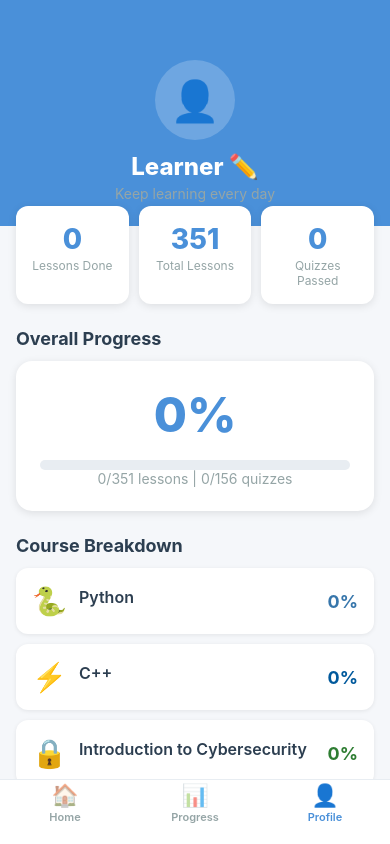
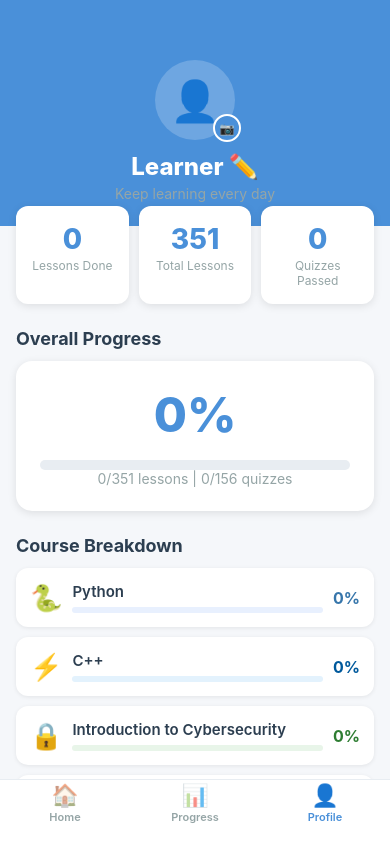
Before and after one commit to ogc16/lms-app, a React Native app: screen /Profile in a window 390 px wide. Built offline with nearby package versions, Linux system fonts and the light colour scheme.

Commit message:
Add profile picture picker with expo-image-picker

```diff
--- a/package.json
+++ b/package.json
@@ -11,6 +11,7 @@
     "babel-preset-expo": "~54.0.10",
     "check": "^1.0.0",
     "expo": "~54.0.0",
+    "expo-image-picker": "~17.0.11",
     "expo-print": "~15.0.8",
     "expo-sharing": "~14.0.8",
     "expo-status-bar": "~3.0.9",
--- a/src/components/CourseCard.js
+++ b/src/components/CourseCard.js
@@ -1,5 +1,5 @@
 import React from 'react';
-import { View, Text, StyleSheet, TouchableOpacity } from 'react-native';
+import { View, Text, StyleSheet, TouchableOpacity, Platform } from 'react-native';
 import PropTypes from 'prop-types';
 import { useTheme } from '../context/ThemeContext';
 import ProgressBar from './ProgressBar';
@@ -15,12 +15,13 @@ export default function CourseCard({ course, progress, onPress, style, variant }
         activeOpacity={0.7}
         accessibilityLabel={`${course.title}, ${safeProgress}% complete`}
         accessibilityRole="button"
+        android_ripple={{ color: 'rgba(0,0,0,0.1)', borderless: false }}
       >
         <View style={styles.compactHeader}>
           <Text style={styles.compactIcon} accessibilityRole="image">{course.icon}</Text>
           <View style={styles.compactInfo}>
             <Text style={[styles.compactName, { color: theme.text }]}>{course.title}</Text>
-            <ProgressBar progress={safeProgress} color={course.color} backgroundColor={course.bgColor} />
+            <ProgressBar progress={safeProgress} color={course.color} backgroundColor={course.bgColor} height={Platform.OS === 'android' ? 8 : 6} />
           </View>
           <Text style={[styles.compactPercent, { color: course.color }]}>{safeProgress}%</Text>
         </View>
@@ -35,6 +36,7 @@ export default function CourseCard({ course, progress, onPress, style, variant }
       activeOpacity={0.7}
       accessibilityLabel={`${course.title}, ${safeProgress}% complete`}
       accessibilityRole="button"
+      android_ripple={{ color: 'rgba(0,0,0,0.1)', borderless: false }}
     >
       <View style={styles.header}>
         <Text style={styles.icon} accessibilityRole="image">{course.icon}</Text>
@@ -44,78 +46,78 @@ export default function CourseCard({ course, progress, onPress, style, variant }
         </View>
       </View>
       <Text style={[styles.desc, { color: theme.textSecondary }]} numberOfLines={2}>{course.description}</Text>
-      <ProgressBar progress={safeProgress} showLabel />
+      <ProgressBar progress={safeProgress} showLabel height={Platform.OS === 'android' ? 10 : 6} />
     </TouchableOpacity>
   );
 }
 
 const styles = StyleSheet.create({
   card: {
-    borderRadius: 16,
-    padding: 20,
-    marginBottom: 16,
-    borderLeftWidth: 4,
+    borderRadius: 14,
+    padding: 16,
+    marginBottom: 14,
+    borderLeftWidth: 5,
     shadowColor: '#000',
     shadowOffset: { width: 0, height: 2 },
     shadowOpacity: 0.1,
     shadowRadius: 8,
-    elevation: 3,
+    elevation: 4,
   },
   header: {
     flexDirection: 'row',
     alignItems: 'center',
-    marginBottom: 12,
+    marginBottom: 10,
   },
   icon: {
-    fontSize: 40,
-    marginRight: 16,
+    fontSize: 36,
+    marginRight: 14,
   },
   info: {
     flex: 1,
   },
   title: {
-    fontSize: 22,
+    fontSize: 20,
     fontWeight: '700',
   },
   subtitle: {
-    fontSize: 14,
-    marginTop: 2,
+    fontSize: 13,
+    marginTop: 1,
   },
   desc: {
-    fontSize: 14,
-    lineHeight: 20,
-    marginBottom: 12,
+    fontSize: 13,
+    lineHeight: 19,
+    marginBottom: 10,
   },
   compactCard: {
     borderRadius: 12,
-    padding: 16,
+    padding: 14,
     marginBottom: 10,
     shadowColor: '#000',
     shadowOffset: { width: 0, height: 1 },
     shadowOpacity: 0.08,
     shadowRadius: 4,
-    elevation: 2,
+    elevation: 3,
   },
   compactHeader: {
     flexDirection: 'row',
     alignItems: 'center',
   },
   compactIcon: {
-    fontSize: 28,
-    marginRight: 12,
+    fontSize: 26,
+    marginRight: 10,
   },
   compactInfo: {
     flex: 1,
   },
   compactName: {
-    fontSize: 16,
+    fontSize: 15,
     fontWeight: '600',
-    marginBottom: 8,
+    marginBottom: 6,
   },
   compactPercent: {
-    fontSize: 18,
+    fontSize: 16,
     fontWeight: '700',
-    marginLeft: 12,
+    marginLeft: 10,
   },
 });
 
--- a/src/context/ProgressContext.js
+++ b/src/context/ProgressContext.js
@@ -10,6 +10,7 @@ export function ProgressProvider({ children }) {
   const [progress, setProgress] = useState({});
   const [loading, setLoading] = useState(true);
   const [userName, setUserNameState] = useState('Learner');
+  const [profilePicture, setProfilePictureState] = useState(null);
 
   useEffect(() => {
     loadProgress();
@@ -27,6 +28,7 @@ export function ProgressProvider({ children }) {
         }
         setProgress(parsed);
         if (parsed._meta?.userName) setUserNameState(parsed._meta.userName);
+        if (parsed._meta?.profilePicture) setProfilePictureState(parsed._meta.profilePicture);
       }
     } catch (e) {
       console.warn('Failed to load progress', e);
@@ -118,21 +120,31 @@ export function ProgressProvider({ children }) {
     return dateStr ? new Date(dateStr) : null;
   }, [progress]);
 
+  const setProfilePicture = useCallback((uri) => {
+    setProgress(prev => {
+      const next = { ...prev, _meta: { ...(prev._meta || {}), profilePicture: uri } };
+      saveProgress(next);
+      return next;
+    });
+    setProfilePictureState(uri);
+  }, []);
+
   const resetProgress = useCallback(async () => {
     setProgress({});
     setUserNameState('Learner');
+    setProfilePictureState(null);
     await AsyncStorage.removeItem(STORAGE_KEY);
   }, []);
 
   const value = useMemo(() => ({
-    progress, loading, userName,
-    setUserName,
+    progress, loading, userName, profilePicture,
+    setUserName, setProfilePicture,
     markLessonComplete, markQuizScore,
     isLessonComplete, getQuizScore,
     getCourseProgress, isCourseComplete,
     setCourseCompletionDate, getCourseCompletionDate,
     resetProgress
-  }), [progress, loading, userName, setUserName, markLessonComplete, markQuizScore, isLessonComplete, getQuizScore, getCourseProgress, isCourseComplete, setCourseCompletionDate, getCourseCompletionDate, resetProgress]);
+  }), [progress, loading, userName, profilePicture, setUserName, setProfilePicture, markLessonComplete, markQuizScore, isLessonComplete, getQuizScore, getCourseProgress, isCourseComplete, setCourseCompletionDate, getCourseCompletionDate, resetProgress]);
 
   return (
     <ProgressContext.Provider value={value}>
--- a/src/screens/LessonScreen.js
+++ b/src/screens/LessonScreen.js
@@ -88,18 +88,8 @@ export default function LessonScreen({ route, navigation }) {
       navigation.replace('Lesson', {
         courseId, chapterId, lessonId: nextLesson.id,
       });
-    } else if (chIndex < course.chapters.length - 1) {
-      const nextChapter = course.chapters[chIndex + 1];
-      if (!nextChapter || !nextChapter.lessons || nextChapter.lessons.length === 0) {
-        navigation.navigate('CourseDetail', { courseId });
-        return;
-      }
-      const nextLesson = nextChapter.lessons[0];
-      navigation.replace('Lesson', {
-        courseId, chapterId: nextChapter.id, lessonId: nextLesson.id,
-      });
     } else {
-      navigation.navigate('CourseDetail', { courseId });
+      navigation.navigate('Quiz', { courseId, chapterId });
     }
   };
 
--- a/src/screens/ProfileScreen.js
+++ b/src/screens/ProfileScreen.js
@@ -1,6 +1,7 @@
 import React, { useState } from 'react';
-import { View, Text, TextInput, StyleSheet, ScrollView, TouchableOpacity, Switch } from 'react-native';
+import { View, Text, TextInput, Image, StyleSheet, ScrollView, TouchableOpacity, Switch, Alert } from 'react-native';
 import PropTypes from 'prop-types';
+import * as ImagePicker from 'expo-image-picker';
 import { useProgress } from '../context/ProgressContext';
 import { useTheme } from '../context/ThemeContext';
 import { coursesArray } from '../data/courses';
@@ -11,17 +12,41 @@ import CourseCard from '../components/CourseCard';
 
 export default function ProfileScreen({ navigation }) {
   const { theme, isDark, toggleTheme } = useTheme();
-  const { getCourseProgress, isLessonComplete, getQuizScore, resetProgress, userName, setUserName } = useProgress();
+  const { getCourseProgress, isLessonComplete, getQuizScore, resetProgress, userName, setUserName, profilePicture, setProfilePicture } = useProgress();
   const { totalLessons, completedLessons, totalQuizzes, completedQuizzes, overallPercent } = useOverallStats(coursesArray, isLessonComplete, getQuizScore);
   const [editingName, setEditingName] = useState(false);
   const [nameInput, setNameInput] = useState(userName);
 
+  const handlePickImage = async () => {
+    const permission = await ImagePicker.requestMediaLibraryPermissionsAsync();
+    if (!permission.granted) {
+      Alert.alert('Permission needed', 'Allow access to your photo library to set a profile picture.');
+      return;
+    }
+    const result = await ImagePicker.launchImageLibraryAsync({
+      mediaTypes: ['images'],
+      allowsEditing: true,
+      aspect: [1, 1],
+      quality: 0.5,
+    });
+    if (!result.canceled && result.assets?.[0]?.uri) {
+      setProfilePicture(result.assets[0].uri);
+    }
+  };
+
   return (
     <ScrollView style={[styles.container, { backgroundColor: theme.background }]}>
       <View style={[styles.header, { backgroundColor: theme.headerBg }]}>
-        <View style={styles.avatarContainer}>
-          <Text style={styles.avatar}>👤</Text>
-        </View>
+        <TouchableOpacity style={styles.avatarContainer} onPress={handlePickImage} accessibilityLabel="Change profile picture" accessibilityRole="button">
+          {profilePicture ? (
+            <Image source={{ uri: profilePicture }} style={styles.avatarImage} />
+          ) : (
+            <Text style={styles.avatar}>👤</Text>
+          )}
+          <View style={styles.cameraBadge}>
+            <Text style={styles.cameraIcon}>📷</Text>
+          </View>
+        </TouchableOpacity>
         {editingName ? (
           <TextInput
             style={[styles.nameInput, { color: theme.headerText, borderColor: theme.headerText }]}
@@ -155,9 +180,31 @@ const styles = StyleSheet.create({
     justifyContent: 'center',
     alignItems: 'center',
     marginBottom: 12,
+    overflow: 'visible',
+  },
+  avatarImage: {
+    width: 80,
+    height: 80,
+    borderRadius: 40,
   },
   avatar: {
     fontSize: 40,
+  },
+  cameraBadge: {
+    position: 'absolute',
+    bottom: -2,
+    right: -6,
+    backgroundColor: '#4A90D9',
+    width: 28,
+    height: 28,
+    borderRadius: 14,
+    justifyContent: 'center',
+    alignItems: 'center',
+    borderWidth: 2,
+    borderColor: '#fff',
+  },
+  cameraIcon: {
+    fontSize: 12,
   },
   headerTitle: {
     fontSize: 24,
--- a/src/screens/QuizScreen.js
+++ b/src/screens/QuizScreen.js
@@ -112,6 +112,7 @@ export default function QuizScreen({ route, navigation }) {
               <Text style={styles.optionIndicator}>{indicator}</Text>
               <Text style={[
                 styles.optionText,
+                { color: theme.text },
                 isSelected && !showResults && styles.optionTextSelected,
                 isCorrect && styles.optionTextCorrect,
                 isWrong && styles.optionTextWrong,
@@ -177,11 +178,24 @@ export default function QuizScreen({ route, navigation }) {
             </TouchableOpacity>
             <TouchableOpacity
               style={styles.doneButton}
-              onPress={() => navigation.goBack()}
-              accessibilityLabel="Back to course"
+              onPress={() => {
+                const chIndex = course.chapters.findIndex(ch => ch.id === chapterId);
+                if (chIndex < course.chapters.length - 1) {
+                  const nextChapter = course.chapters[chIndex + 1];
+                  const nextLesson = nextChapter?.lessons?.[0];
+                  if (nextLesson) {
+                    navigation.navigate('Lesson', {
+                      courseId, chapterId: nextChapter.id, lessonId: nextLesson.id,
+                    });
+                    return;
+                  }
+                }
+                navigation.navigate('CourseDetail', { courseId });
+              }}
+              accessibilityLabel="Continue to next lesson"
               accessibilityRole="button"
             >
-              <Text style={styles.doneButtonText}>Back to Course</Text>
+              <Text style={styles.doneButtonText}>Next Lesson →</Text>
             </TouchableOpacity>
           </View>
         </View>
```
Also changed, not shown: 1 other file (tests, documents, lock files or other folders). Lines whose indentation alone changed are shown as unchanged.
